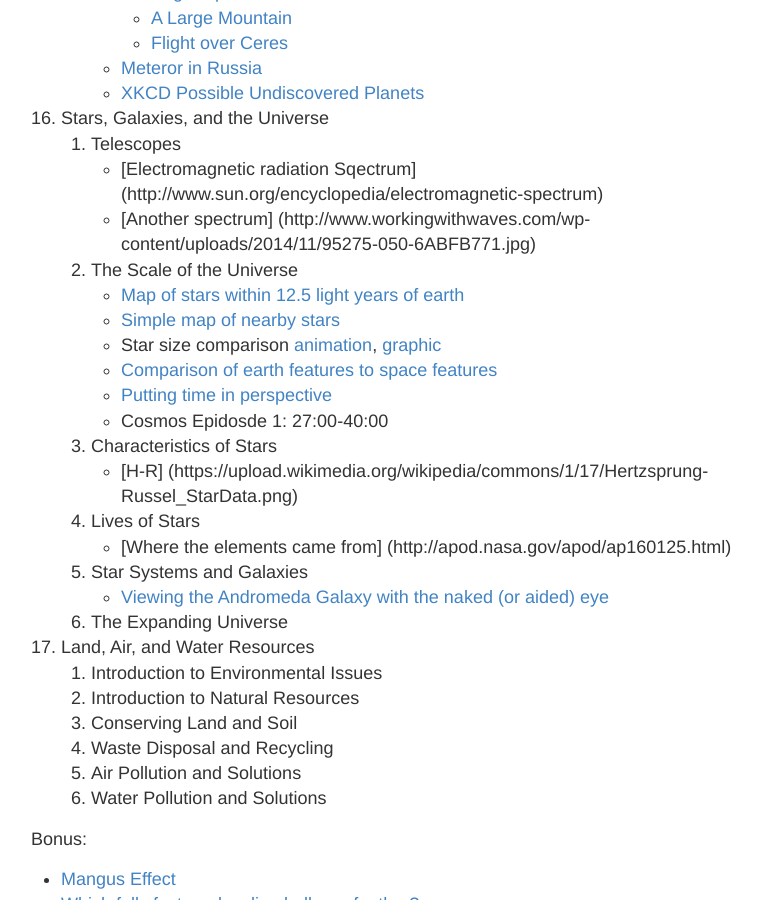
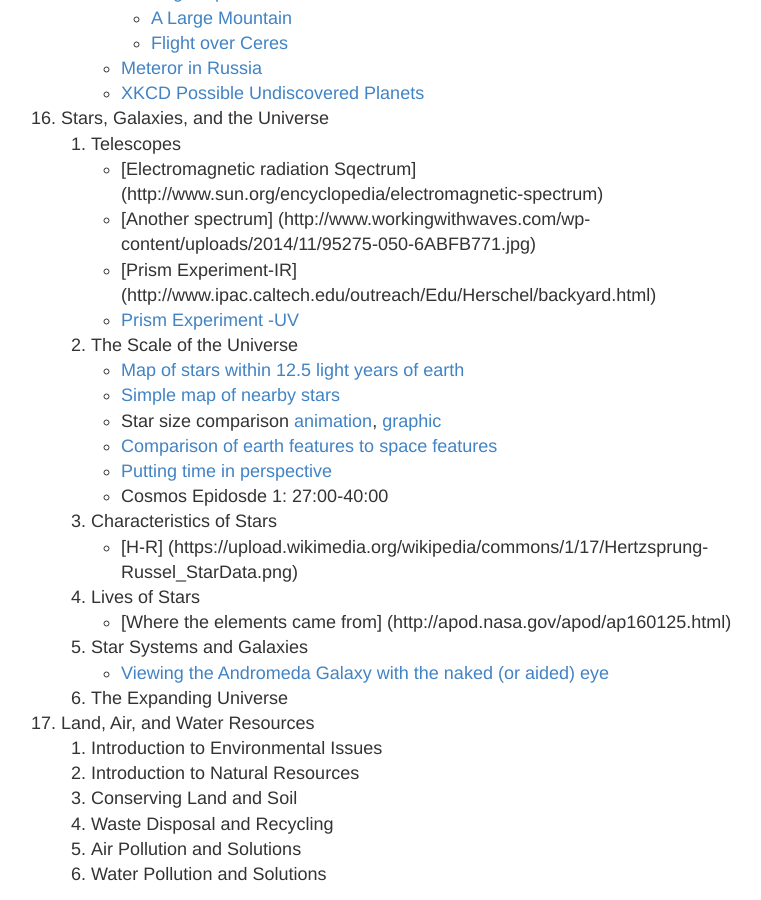
Before and after one commit to ctkstl/earth_science, a Jekyll site: the page built from resources.md, in a window 1280 px wide and 900 px high, scrolled down 10208 px. Shown: the whole window, without its empty margins (249-1010 px from the left). Built offline with Jekyll 4.4.1, drawn with Linux system fonts in a browser that asks for light colours; some of the changed text lies outside the part shown.

Commit message:
amber flower and prism experiments

```diff
--- a/resources.md
+++ b/resources.md
@@ -328,6 +329,8 @@ permalink: /resources/
     1.  Telescopes
         *   [Electromagnetic radiation Sqectrum] (http://www.sun.org/encyclopedia/electromagnetic-spectrum)
         *   [Another spectrum] (http://www.workingwithwaves.com/wp-content/uploads/2014/11/95275-050-6ABFB771.jpg)
+        *   [Prism Experiment-IR] (http://www.ipac.caltech.edu/outreach/Edu/Herschel/backyard.html)
+        *   [Prism Experiment -UV](http://coolcosmos.ipac.caltech.edu/cosmic_classroom/classroom_activities/ritter_example.html)
     2.  The Scale of the Universe
         *   [Map of stars within 12.5 light years of earth](http://www.atlasoftheuniverse.com/12lys.html)
         *   [Simple map of nearby stars](https://commons.wikimedia.org/wiki/File:PIA18003-NASA-WISE-StarsNearSun-20140425-2.png)
```
Also changed, not shown: other parts of resources.md (+1 -0 lines).
